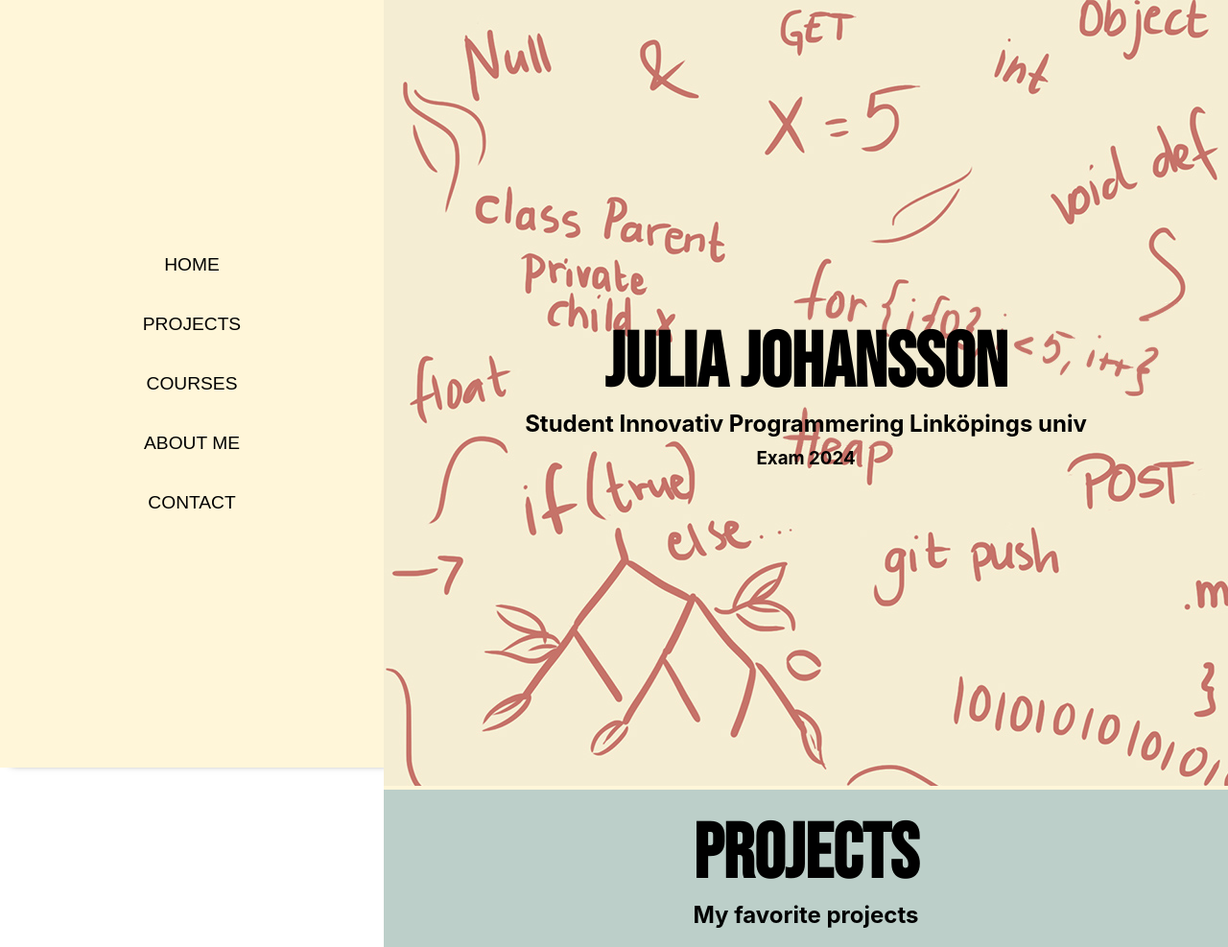
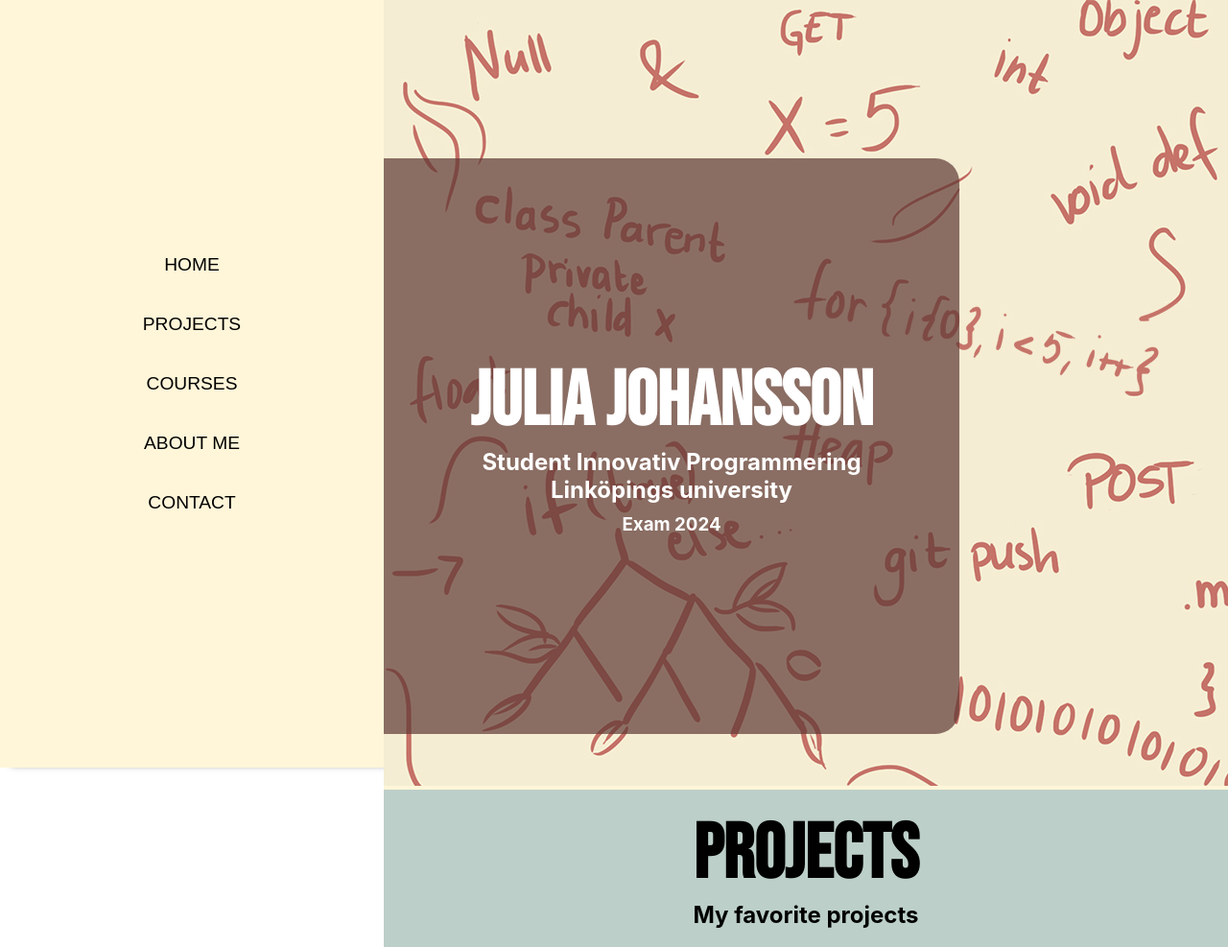
Before and after one commit to Jullstrulls/Portfolio, a Flask app: page / in a window 1280 px wide. Shown: the top 987 px of the page at 96% size. Run offline with Flask 2, Linux system fonts and the light colour scheme.

Commit message:
close #1

```diff
--- a/projects.json
+++ b/projects.json
@@ -29,6 +29,7 @@
         "techniques_used": [
             "HTML",
             "CSS",
+            "Python",
             "Flask",
             "Jinja",
             "Json",
@@ -71,6 +72,7 @@
         "techniques_used": [
             "HTML",
             "CSS",
+            "Python",
             "Json",
             "Flask",
             "Jinja",
@@ -94,6 +96,7 @@
         "techniques_used": [
             "HTML",
             "CSS",
+            "Python",
             "Json",
             "Flask",
             "Jinja",
--- a/static/style/style.css
+++ b/static/style/style.css
@@ -147,15 +147,20 @@ main h1{
 .overlay {
     padding: inherit;
     position: absolute;
-    width: 100%;
-    height: 819px;
-    top: 0;
+    width: 600px;
+    height: 600px;
+    padding: auto 0;
+    top: 20%;
     left: 0;
     max-width: 100%;
     display: flex;
     flex-direction: column;
     justify-content: center;
     align-items: center;
+    text-align: center;
+    background-color: rgba(95, 56, 52, 0.7);
+    color: white;
+    border-radius: 0px 25px 25px 0px;
 }
 
 
--- a/templates/index.html
+++ b/templates/index.html
@@ -7,7 +7,8 @@
     <img src="{{ url_for('static', filename='images/background.jpg')}}" alt="">
     <div class="overlay">
         <h1>Julia Johansson</h1>
-        <h2>Student Innovativ Programmering Linköpings univ </h2>
+        <h2>Student Innovativ Programmering </h2>
+        <h2>Linköpings university </h2>
         <h3>Exam 2024</h3>
     </div>
 
```
